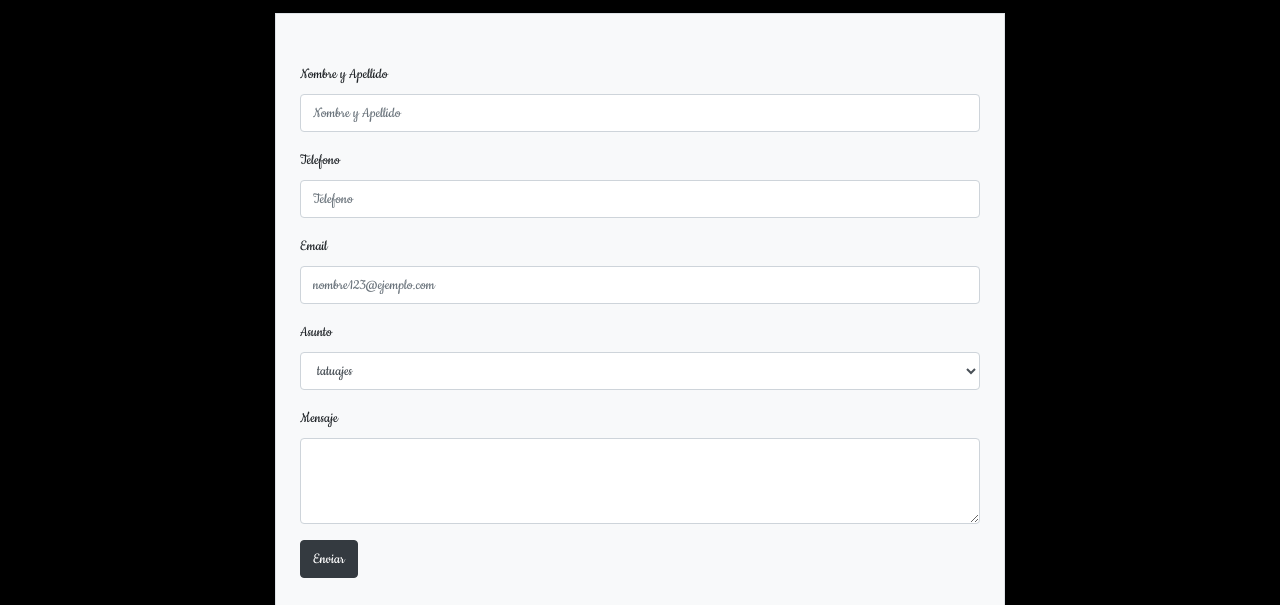
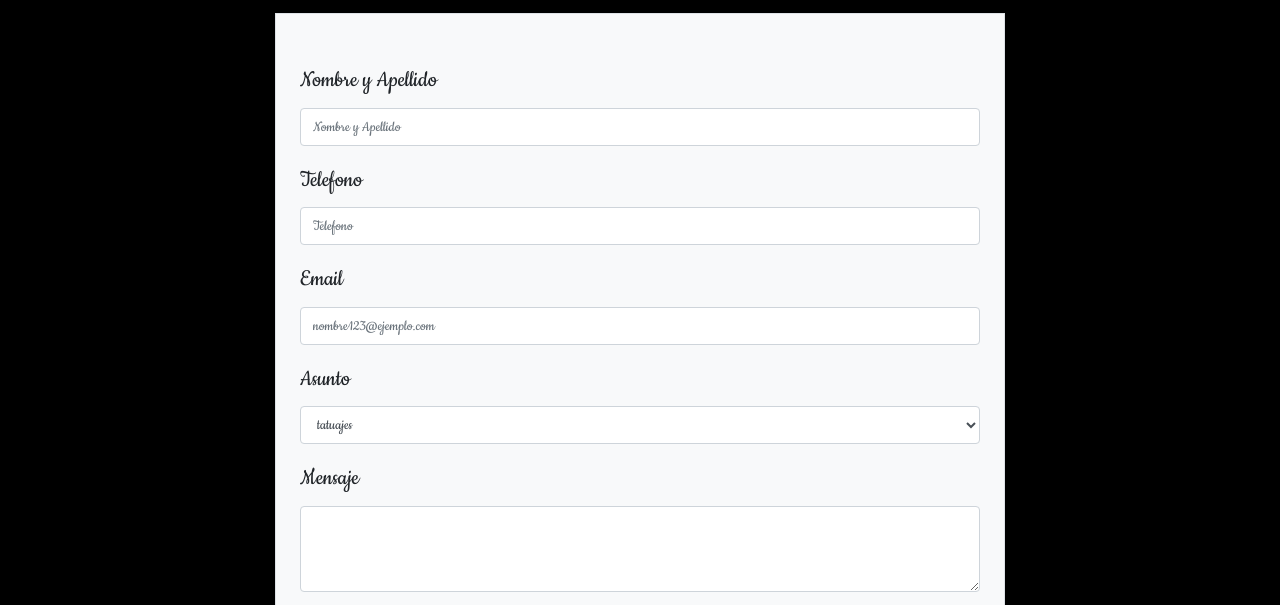
Before and after one commit to integraceferina/mara-parcat, a plain HTML site: page Mara/Consultas.html in a window 1280 px wide. Shown: the part 167-772 px from the top of the page. Drawn offline with nearby package versions, Linux system fonts and the light colour scheme; a web font is replaced by a local one.

Commit message:
fuente de letra para el formulario

```diff
--- a/Mara/style.css
+++ b/Mara/style.css
@@ -4,6 +4,9 @@ body {
  }
 h2{
   color: gray;
+}
+.form-group{
+font-size: 25px;
 }
 
 h3{
```
